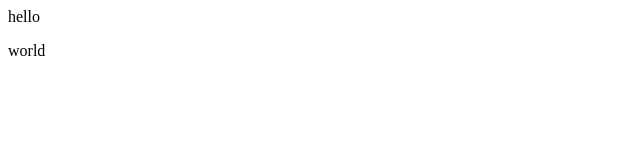
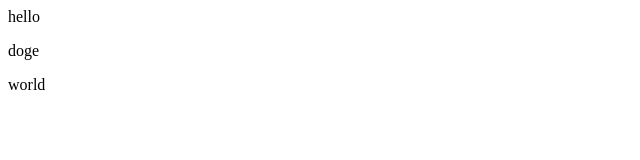
Before and after one commit to kerxinlimcyber/demo-repo, a plain HTML site: page index.html in a window 1280 px wide. Shown: the full height of the page, 0-640 px from the left. Drawn offline with Linux system fonts and the light colour scheme.

Commit message:
doge added

```diff
--- a/index.html
+++ b/index.html
@@ -1,2 +1,3 @@
 <div>hello</div>
+<p>doge</p>
 <p>world</p>
```
